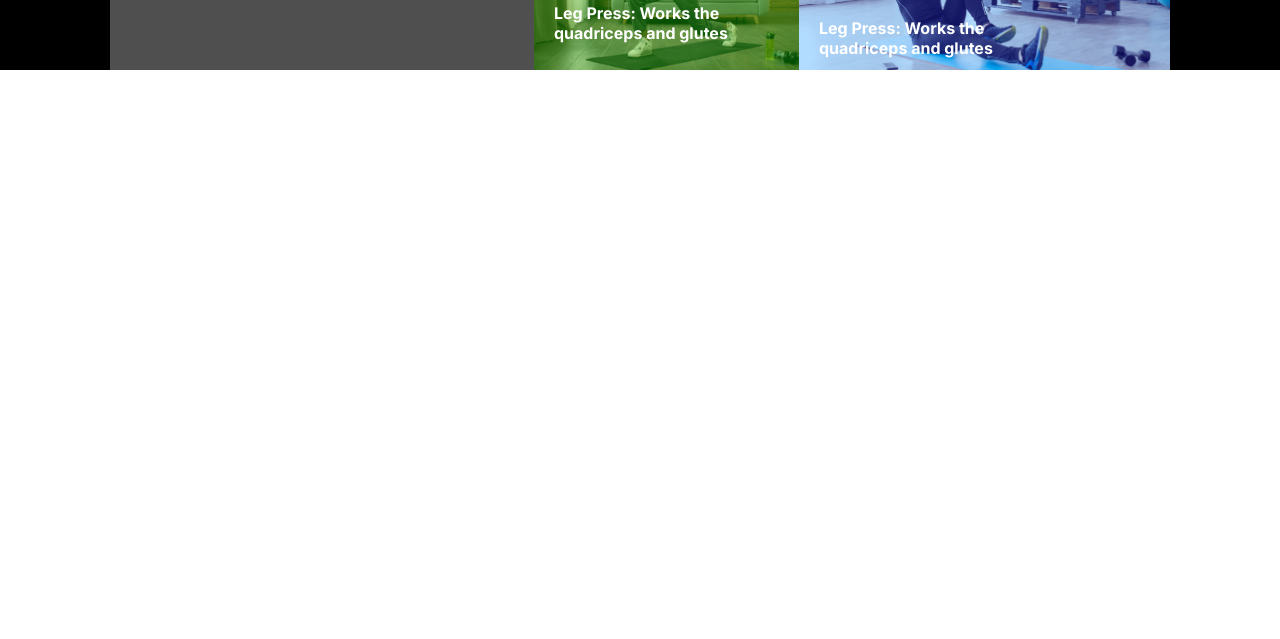
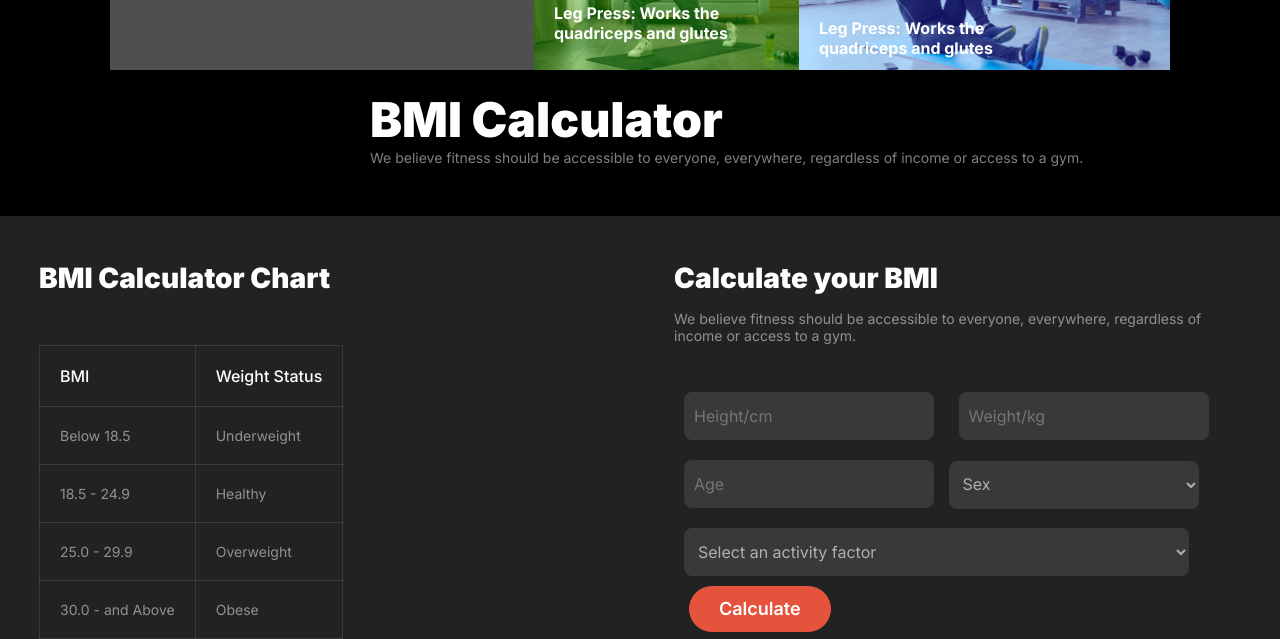
Before and after one commit to AshikurRahman812/Assignment-02, a plain HTML site: page index.html in a window 1280 px wide. Shown: the part 2237-2876 px from the top of the page. Before the commit the page ends 2307 px from the top, so only its background shows below. Drawn offline with Linux system fonts and the light colour scheme; grey boxes are pictures that could not be loaded.

Commit message:
BMI and calculator part done

```diff
--- a/index.html
+++ b/index.html
@@ -123,6 +123,66 @@
                 </div>
             </div>
         </section>
+        <!-- calculator part -->
+        <div class="BMI">
+            <h1>BMI Calculator</h1>
+            <p>We believe fitness should be accessible to everyone, everywhere, regardless of income or access to a gym.</p>
+        </div>
+        <section>
+            <div class="BM-container">
+                <div class="BM-part-1">
+                    <h2>BMI Calculator Chart</h2>
+                    <table>
+                        <thead>
+                            <tr>
+                                <th>BMI </th>
+                                <th>Weight Status</th>
+                            </tr>
+                        </thead>
+                        <tbody>
+                            <tr>
+                                <td>Below 18.5</td>
+                                <td>Underweight</td>
+                            </tr>
+                            <tr>
+                                <td>18.5 - 24.9</td>
+                                <td>Healthy</td>
+                            </tr>
+                            <tr>
+                                <td>25.0 - 29.9</td>
+                                <td>Overweight</td>
+                            </tr>
+                            <tr>
+                                <td>30.0 - and Above</td>
+                                <td>Obese</td>
+                            </tr>
+                        </tbody>
+                    </table>
+                </div>
+
+                <div class="BM-part-2">
+                    <h2>Calculate your BMI</h2>
+                    <p>We believe fitness should be accessible to everyone, everywhere, regardless of  income or access to a gym. </p>
+
+                    <form action="">
+                            <input type="text" name="Height/cm" id="" placeholder="Height/cm">
+                            <input type="text" name="Weight/kg" id="" placeholder="Weight/kg">
+                            <input type="text" name="" id="" placeholder="Age">
+                            <select name="" id="inpout">
+                                <option value="male">Sex</option>
+
+                            </select>
+                            <select name="" id="inpout-1">
+                                <option value="us">Select an activity factor</option>
+                            </select>
+
+                            <button class="btn">Calculate</button>
+
+                    </form>
+                </div>
+
+            </div>
+        </section>
     </main>
     <footer></footer>
 </body>
--- a/style.css
+++ b/style.css
@@ -419,6 +419,147 @@ main{
     background-blend-mode: overlay;
     background-color: rgba(0, 71, 255, 0.3);
 }
+/* BM calculator part start */
+.BM-container{
+    max-width: 1440px;
+    margin: 0 auto;
+    margin-top: 30px;
+    background: rgb(34, 34, 34);
+    display: flex;
+    padding-left: 10px;
+}
+.BMI{
+    margin-left: 350px;
+    padding: 20px;
+}
+.BMI h1{
+    color: rgb(255, 255, 255);
+    font-family: Inter;
+    font-size: 48px;
+    font-weight: 900;
+    text-align: justify;
+}
+.BMI p{
+    color: rgba(255, 255, 255, 0.5);
+    font-family: Inter;
+    font-size: 14px;
+    font-weight: 400;
+    text-align: justify;
+}
+.BM-part-1{
+    width: 577px;
+    margin: 0 auto;
+    margin-top: 45px;
+    text-align: center;
+    text-align: justify;
+}
+.BM-part-1 h2{
+    color: rgb(255, 255, 255);
+    font-family: Inter;
+    font-size: 28px;
+    font-weight: 900;
+}
+table{
+    margin-top: 50px;
+    border-collapse: collapse;
+
+}
+th,td{
+    border: 1px solid rgba(255, 255, 255, 0.1);
+    padding: 20px;
+}
+tr,th{
+    color: rgb(255, 255, 255);
+    font-family: Inter;
+    font-size: 16px;
+    font-weight: 500;
+}
+tr,td{
+    color: rgba(255, 255, 255, 0.5);
+    font-family: Inter;
+    font-size: 14px;
+    font-weight: 400;
+}
+.BM-part-2{
+    width: 577px;
+    margin: 0 auto;
+    margin-top: 45px;
+
+}
+.BM-part-2 h2{
+    color: rgb(255, 255, 255);
+    font-family: Inter;
+    font-size: 28px;
+    font-weight: 900;
+
+}
+.BM-part-2 p{
+    color: rgba(255, 255, 255, 0.5);
+    font-family: Inter;
+    font-size: 14px;
+    font-weight: 400;
+    margin-top: 15px;
+}
+form{
+    margin-top: 38px;
+}
+input{
+    background: rgba(255, 255, 255, 0.1);
+    width: 250px;
+    height: 3rem;
+    padding: 10px;
+    color: rgba(255, 255, 255, 0.6);
+    font-family: Inter;
+    font-size: 16px;
+    font-weight: 400;
+    border-radius: 8px;
+    border: none;
+    outline: none;
+    margin: 10px;
+
+}
+#inpout{
+    background: rgba(255, 255, 255, 0.1);
+    width: 250px;
+    height: 3rem;
+    padding: 10px;
+    color: rgba(255, 255, 255, 0.6);
+    font-family: Inter;
+    font-size: 16px;
+    font-weight: 400;
+    border-radius: 8px;
+    border: none;
+
+}
+#inpout-1{
+    background: rgba(255, 255, 255, 0.1);
+    width: 505px;
+    height: 3rem;
+    padding: 10px;
+    color: rgba(255, 255, 255, 0.6);
+    font-family: Inter;
+    font-size: 16px;
+    font-weight: 400;
+    border-radius: 8px;
+    border: none;
+    outline: none;
+    margin: 10px;
+}
+.btn{
+    color: rgb(255, 255, 255);
+    font-family: Inter;
+    font-size: 18px;
+    font-weight: 600;
+    line-height: 22px;
+    letter-spacing: 0px;
+    text-align: left;
+    border-radius: 42px;
+    background: rgb(230, 83, 60);
+    border: none;
+    outline: none;
+    padding: 12px 30px;
+    margin-left: 15px;
+}
 
 /* responsive part for mobile */
 @media only screen and (max-width: 576px){
@@ -533,10 +674,10 @@ main{
         display: none;
     }
     .img-items-1{
-        width: 42%;
+        width: 39%;
     }
     .img-items-2{
-        width: 58%;
+        width: 61%;
     }
     .img-items-3{
         width: 50%;
@@ -563,5 +704,43 @@ main{
     #spen-1{
         display: block;
     }
+    /* bm-part */
+    .BM-container{
+        width: 100%;
+        flex-direction: column;
 
+    }
+    .BMI{
+        margin: 0;
+    }
+    .BMI h1{
+        color: rgb(255, 255, 255);
+        font-family: Inter;
+        font-size: 32px;
+        font-weight: 900;
+        text-align: justify;
+        margin-top: 14px;
+    }
+    .BMI P{
+        color: rgba(255, 255, 255, 0.5);
+        font-family: Inter;
+        font-size: 14px;
+        font-weight: 400;
+    }
+    .BM-part-1{
+        width: 100%;
+    }
+
+    .BM-part-2{
+        width: 100%;
+    }
+    input{
+        width: 125px;
+    }
+    #inpout{
+        width: 139px;
+    }
+    #inpout-1{
+        width: 283px;
+    }
 }
```
